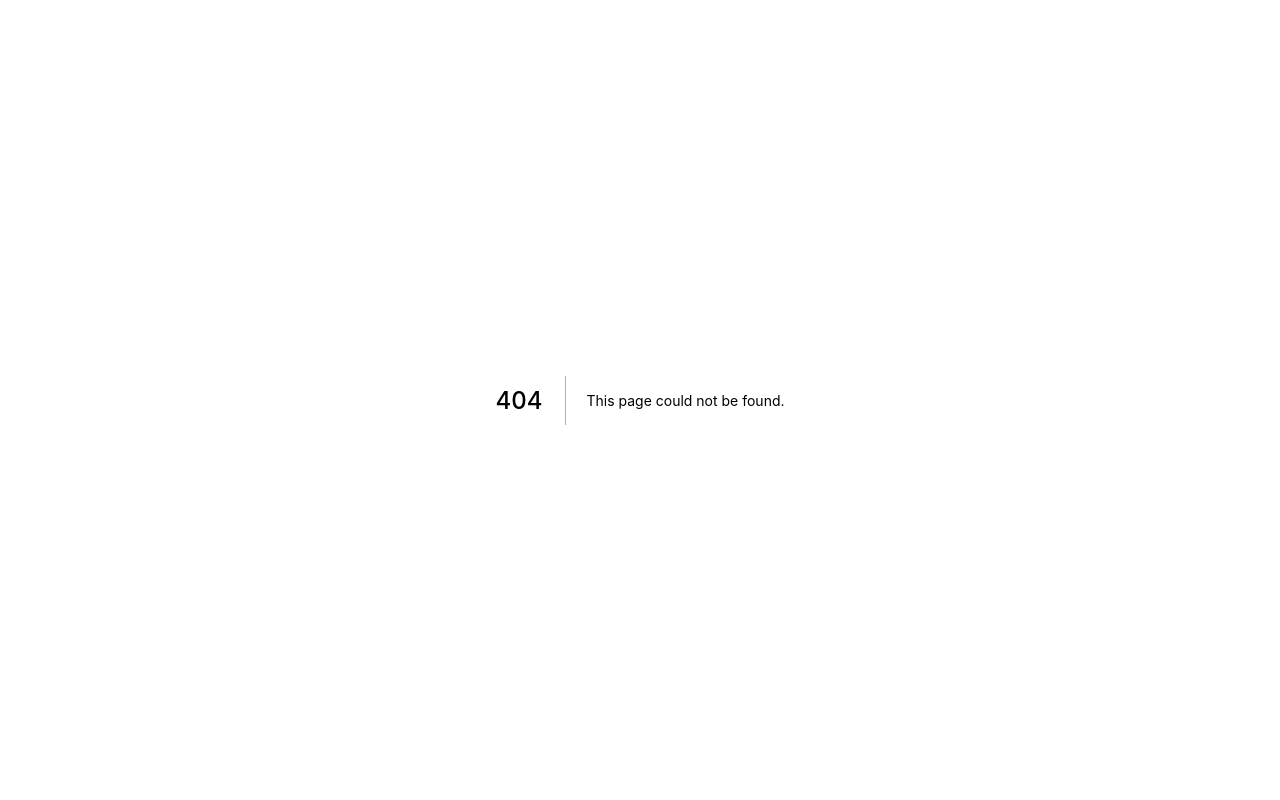
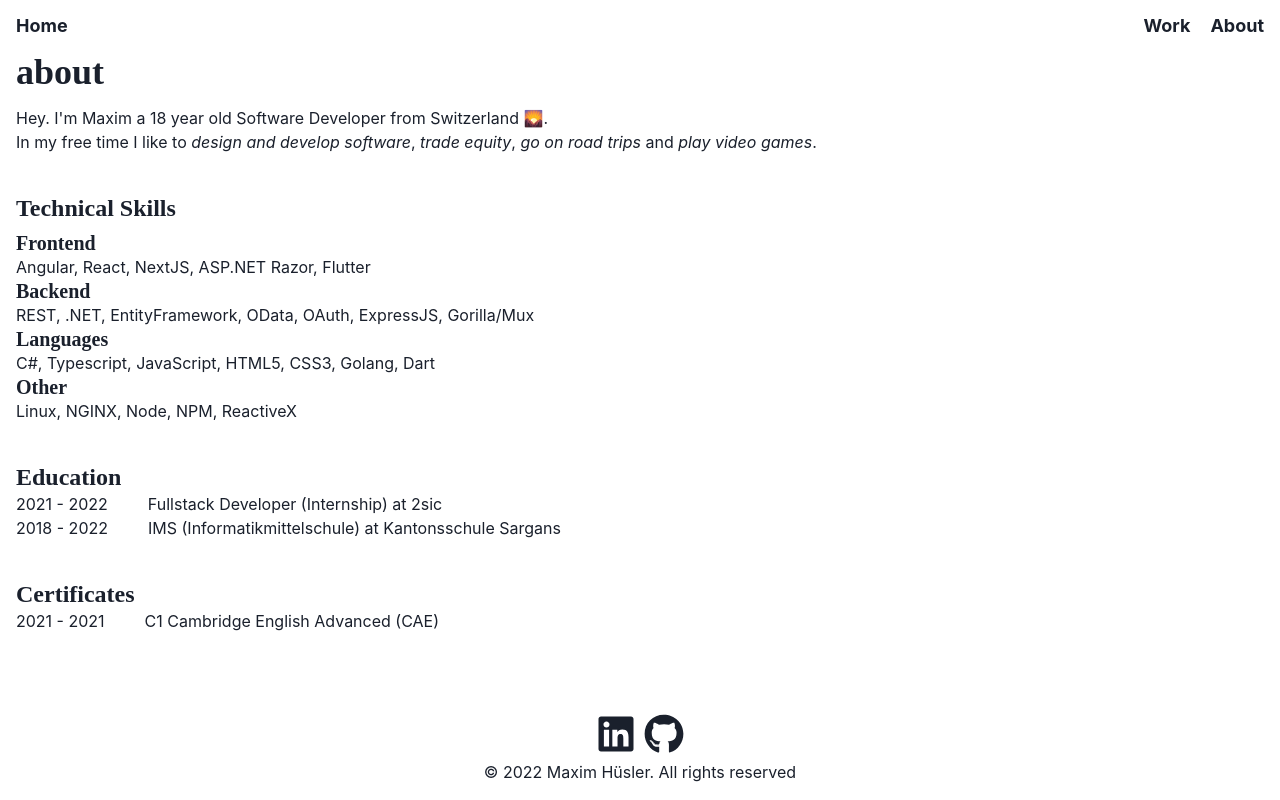
Before and after one commit to MHuesler/portfolio2022, a Next.js app: page /about in a window 1280 px wide. Before the commit this address had no page. Built offline with nearby package versions, Linux system fonts and the light colour scheme.

Commit message:
improvements nav, footer, about, minors

```diff
--- a/components/Footer.tsx
+++ b/components/Footer.tsx
@@ -2,15 +2,34 @@ import {
     Box,
     Center,
     Container,
+    HStack,
+    Icon,
     Text,
     VStack,
+    Heading
   } from "@chakra-ui/react";
   import type { NextPage } from "next";
+import { IconType } from "react-icons";
+import { FaGithub, FaLinkedin } from "react-icons/fa";
+
+  const Redirect = ({ icon, href}: { icon: IconType, href: string }) => {
+    return (
+        <a href={href} target={'_blank'} rel="noreferrer">
+          <Icon as={icon} h={10} w={10}></Icon>
+        </a>
+    )
+  }
 
   const Footer: NextPage = () => {
     return (
-      <Box bg={"gray.50"}>
+      <Box>
         <Container maxW={"container.xl"} py={4}>
+          <Center>
+            <HStack>
+                <Redirect icon={FaLinkedin} href="https://www.linkedin.com/in/mhuesler/"></Redirect>
+                <Redirect icon={FaGithub} href="https://github.com/MHuesler"></Redirect>
+            </HStack>
+          </Center>
           <Center>
             <Text>© 2022 Maxim Hüsler. All rights reserved</Text>
           </Center>
--- a/components/Nav.tsx
+++ b/components/Nav.tsx
@@ -7,31 +7,26 @@ import {
 } from "@chakra-ui/react";
 import { NextPage } from "next";
 
-
-
+const NavLink = ({ text, route}: { text: string, route: string}) => {
+  return (
+    <Link href={route} _hover={{ textDecoration: "none", color: "gray.500" }}>
+      <Text fontSize="lg" fontWeight={700}>{ text }</Text>
+    </Link>
+  )
+}
 
 const Nav: NextPage = () => {
   return (
     <Container maxW='container.xl'>
       <Flex py="3" justify={"space-between"} alignItems="center">
-        <Link href={"/"} _hover={{ textDecoration: "none" }}>
-            <Text fontSize="lg" fontWeight={700}>Home</Text>
-        </Link>
+        <NavLink text="Home" route="/"></NavLink>
         <HStack spacing={5}>
-          <Link href={"work"} _hover={{ textDecoration: "none", color: "gray.500" }}>
-            <Text fontSize="md" fontWeight={700}>
-              Work
-            </Text>
-          </Link>
-          <Link href={"about"} _hover={{ textDecoration: "none", color: "gray.500" }}>
-            <Text fontSize="md" fontWeight={700}>
-              About
-            </Text>
-          </Link>
+          <NavLink text="Work" route="work"></NavLink>
+          <NavLink text="About" route="about"></NavLink>
         </HStack>
       </Flex>
     </Container>
   );
 };
 
-  export default Nav;
+export default Nav;
--- /dev/null
+++ b/pages/about.tsx
@@ -0,0 +1,56 @@
+import { Box, Center, Container, Flex, Heading, HStack, Icon, VStack, Text } from "@chakra-ui/react";
+import { NextPage } from "next";
+import { IconType } from "react-icons";
+import { FaGithub, FaLinkedin } from 'react-icons/fa'
+import Footer from "../components/Footer";
+import Nav from "../components/Nav";
+
+const About: NextPage = () => {
+    return (
+        <Flex minH={'100vh'} direction={'column'}>
+            <Nav></Nav>
+            <Flex direction={'column'} flex={1}>
+                <Container maxW={'container.xl'}>
+                    <Heading mb={3}>about</Heading>
+                    <Box mb={10}>
+                        <Text>Hey. I'm Maxim a 18 year old Software Developer from Switzerland 🌄.</Text>
+                        <Text>In my free time I like to <i>design and develop software</i>, <i>trade equity</i>, <i>go on road trips</i> and <i>play video games</i>.</Text>
+                    </Box>
+                    <Box mb={10}>
+                        <Heading fontSize={'2xl'} mb={2}>Technical Skills</Heading>
+                        <Heading fontSize={'xl'}>Frontend</Heading>
+                        <Text>Angular, React, NextJS, ASP.NET Razor, Flutter</Text>
+                        <Heading fontSize={'xl'}>Backend</Heading>
+                        <Text>REST, .NET, EntityFramework, OData, OAuth, ExpressJS, Gorilla/Mux</Text>
+                        <Heading fontSize={'xl'}>Languages</Heading>
+                        <Text>C#, Typescript, JavaScript, HTML5, CSS3, Golang, Dart</Text>
+                        <Heading fontSize={'xl'}>Other</Heading>
+                        <Text>Linux, NGINX, Node, NPM, ReactiveX</Text>
+                    </Box>
+                    <Box mb={10}>
+                        <Heading fontSize={'2xl'}>Education</Heading>
+                        <HStack spacing={10}>
+                            <Text>2021 - 2022</Text>
+                            <Text>Fullstack Developer (Internship) at 2sic</Text>
+                        </HStack>
+                        <HStack spacing={10}>
+                            <Text>2018 - 2022</Text>
+                            <Text>IMS (Informatikmittelschule) at Kantonsschule Sargans</Text>
+                        </HStack>
+                    </Box>
+                    <Box mb={10}>
+                        <Heading fontSize={'2xl'}>Certificates</Heading>
+                        <HStack spacing={10}>
+                            <Text>2021 - 2021</Text>
+                            <Text>C1 Cambridge English Advanced (CAE)</Text>
+                        </HStack>
+                    </Box>
+                </Container>
+            </Flex>
+            <Footer></Footer>
+        </Flex>
+    )
+}
+
+
+export default About
```
Also changed, not shown: pages/index.tsx (+7 -3 lines), pages/work.tsx (+17 -14 lines).
